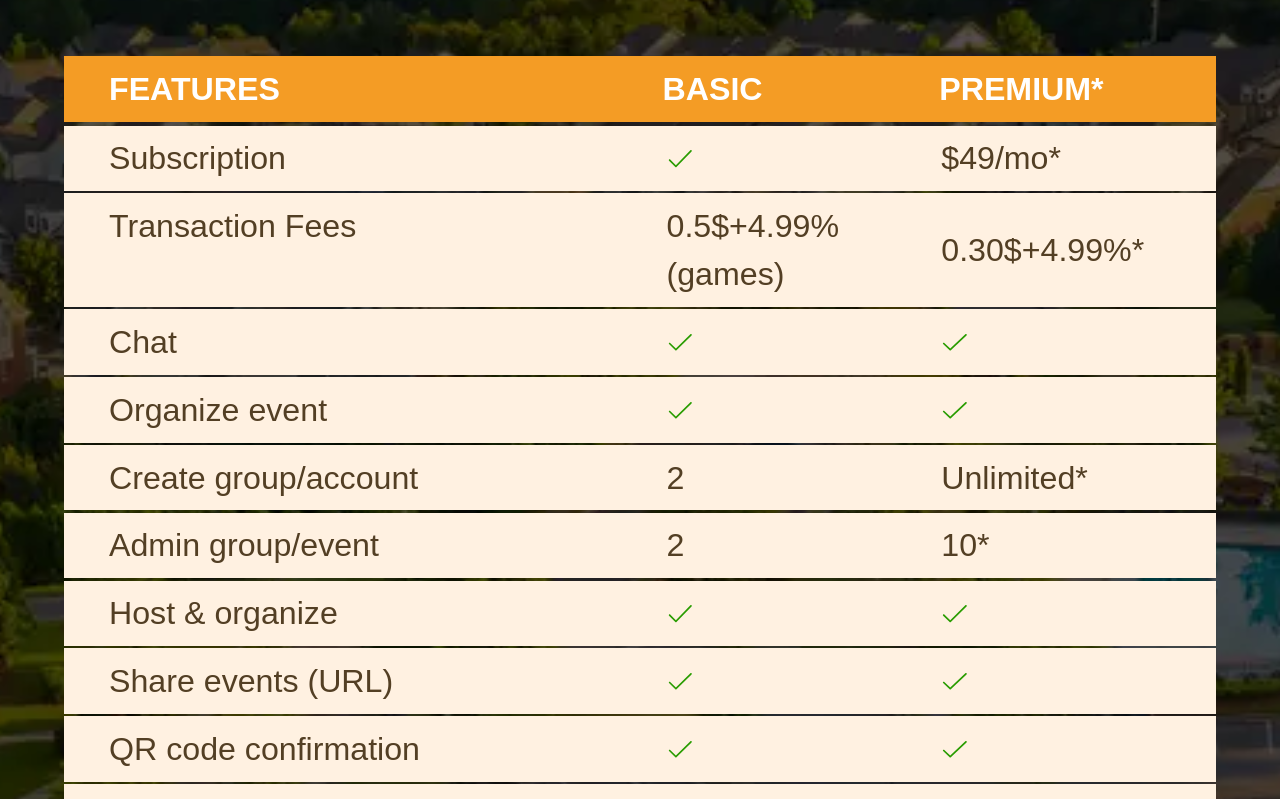
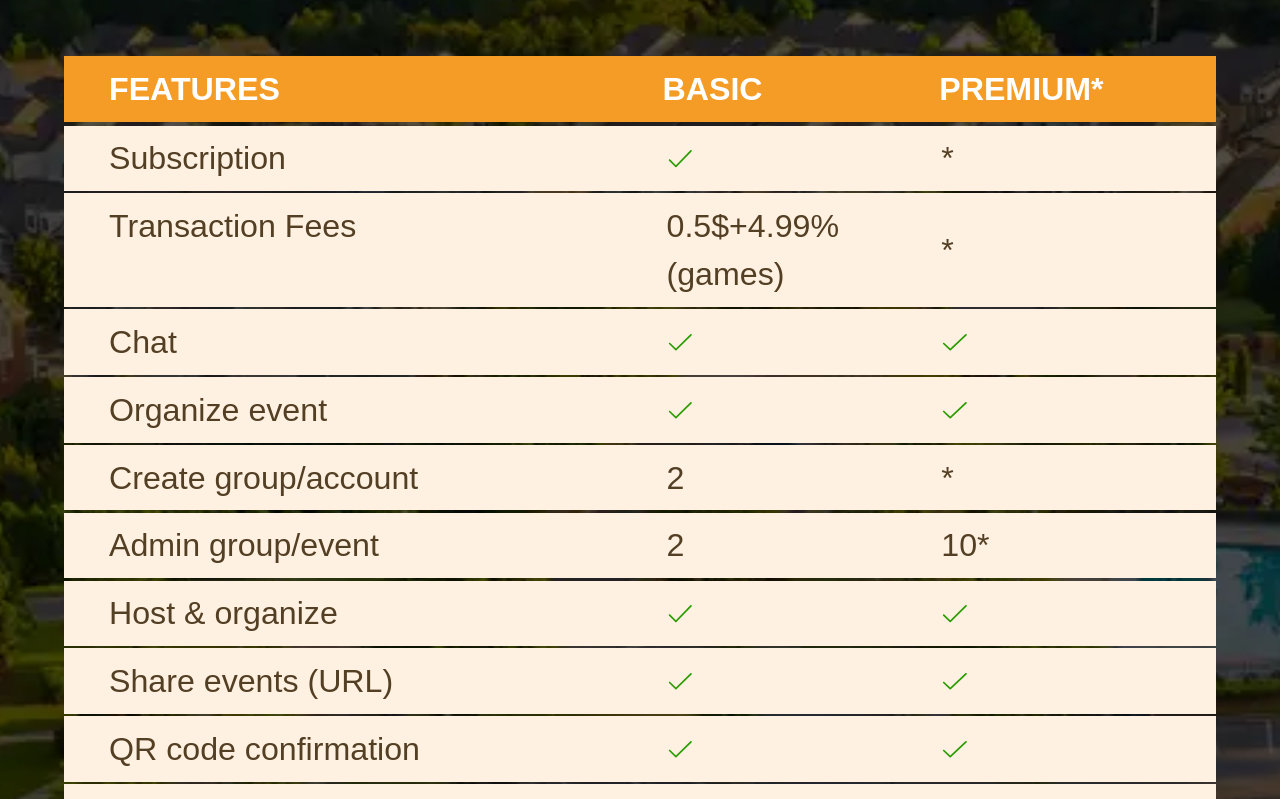
Before and after one commit to redfedted/PlanexaWebsite, a React (Vite) app: page / in a window 1280 px wide. Shown: the part 4961-5760 px from the top of the page. Built offline with nearby package versions, Linux system fonts and the light colour scheme; a web font is replaced by a local one.

Commit message:
Update AppFeatures.jsx

```diff
--- a/src/components/AppFeatures.jsx
+++ b/src/components/AppFeatures.jsx
@@ -5,15 +5,15 @@ import no from "../svgs/no.svg";
 
 function AppFeatures() {
   const arr = [
-    { feature: "Subscription", basic: "yes", premium: "$49/mo*" },
+    { feature: "Subscription", basic: "yes", premium: "*" },
     {
       feature: "Transaction Fees",
       basic: "0.5$+4.99% (games)",
-      premium: "0.30$+4.99%*",
+      premium: "*",
     },
     { feature: "Chat", basic: "yes", premium: "yes" },
     { feature: "Organize event", basic: "yes", premium: "yes" },
-    { feature: "Create group/account", basic: "2", premium: "Unlimited*" },
+    { feature: "Create group/account", basic: "2", premium: "*" },
     { feature: "Admin group/event", basic: "2", premium: "10*" },
     { feature: "Host & organize", basic: "yes", premium: "yes" },
     { feature: "Share events (URL)", basic: "yes", premium: "yes" },
@@ -25,7 +25,7 @@ function AppFeatures() {
     { feature: "Attendance log for events", basic: "yes", premium: "yes" },
     { feature: "Scan for attendance (admin)", basic: "yes", premium: "yes" },
     { feature: "Spot attendance (admin)", basic: "yes", premium: "yes" },
-    { feature: "Fast payout", basic: "no", premium: "0.99$*" },
+    { feature: "Fast payout", basic: "no", premium: "*" },
     { feature: "Discount Coupons", basic: "no", premium: "yes" },
     { feature: "Participant waitlist", basic: "no", premium: "yes" },
     { feature: "Sponsor Promotion", basic: "no", premium: "yes" },
```
